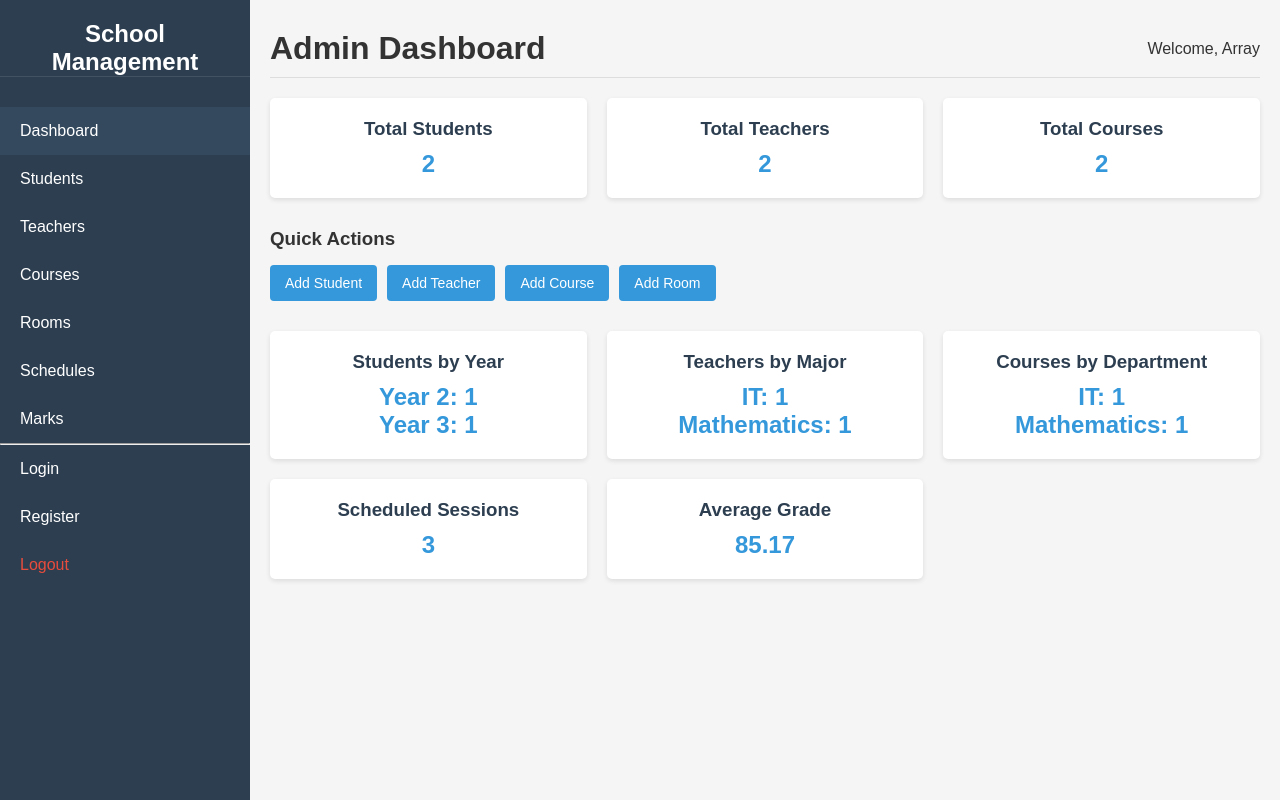
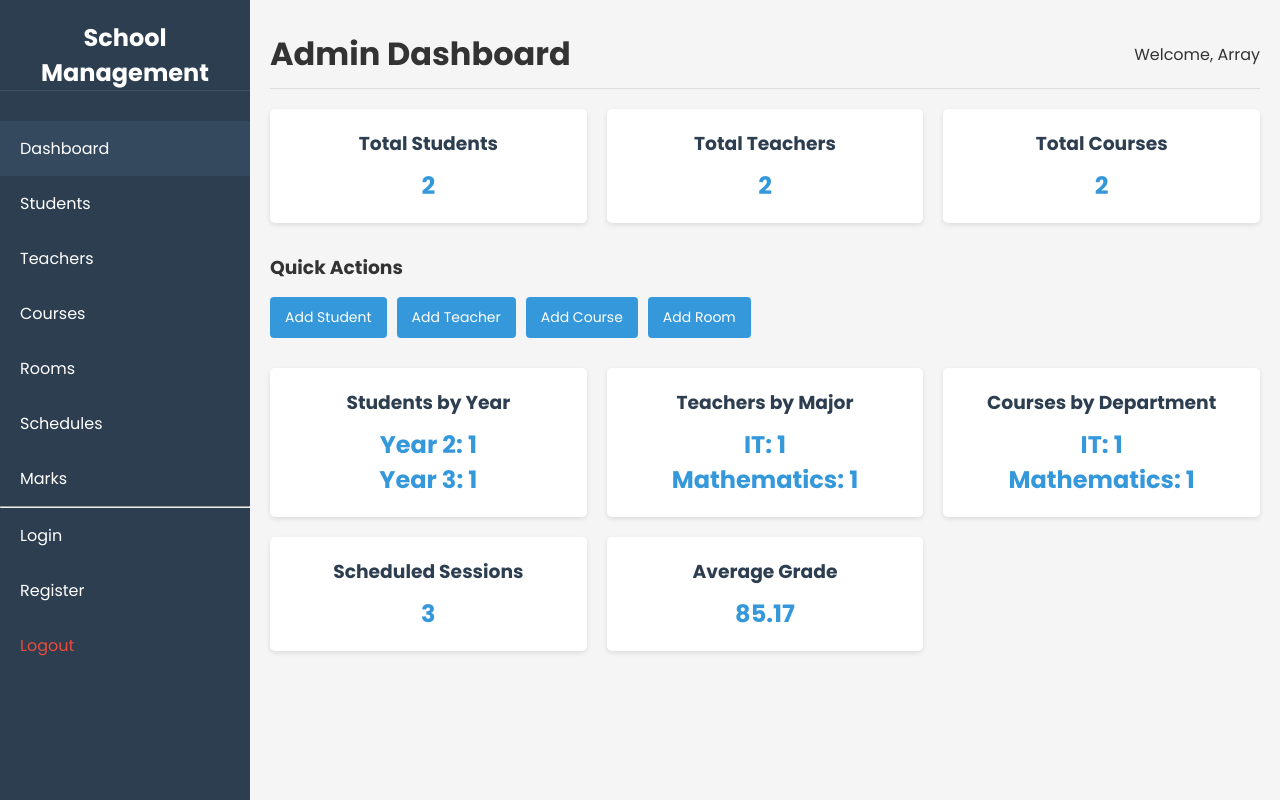
Before and after one commit to BitaniaGezahegn/School-Management, a PHP site: page / in a window 1280 px wide. Run offline with PHP 8.4, Linux system fonts and the light colour scheme; a user stored in the database is signed in; data comes from the database, SQL or seed files in the repository; both versions use the stored data as it was after the commit.

Commit message:
Final Refinements

```diff
--- a/css/auth_style.css
+++ b/css/auth_style.css
@@ -1,5 +1,7 @@
+@import url('https://fonts.googleapis.com/css2?family=Poppins:ital,wght@0,100;0,200;0,300;0,400;0,500;0,600;0,700;0,800;0,900;1,100;1,200;1,300;1,400;1,500;1,600;1,700;1,800;1,900&display=swap');
+
 body {
-    font-family: Arial, sans-serif;
+    font-family: 'Poppins', Arial, sans-serif;
     background-color: #f4f4f4;
     display: flex;
     justify-content: center;
--- a/css/login.css
+++ b/css/login.css
@@ -1,5 +1,7 @@
+@import url('https://fonts.googleapis.com/css2?family=Poppins:ital,wght@0,100;0,200;0,300;0,400;0,500;0,600;0,700;0,800;0,900;1,100;1,200;1,300;1,400;1,500;1,600;1,700;1,800;1,900&display=swap');
+
 body {
-    font-family: Arial, sans-serif;
+    font-family: 'Poppins', Arial, sans-serif;
     background-color: #f5f5f5;
     display: flex;
     justify-content: center;
--- a/css/sidebar.css
+++ b/css/sidebar.css
@@ -3,6 +3,7 @@
     background: #2c3e50;
     height: 100vh;
     position: fixed;
+    overflow-y: auto !important;
 }
 .sidebar h2 {
     color: white;
@@ -13,7 +14,7 @@
 }
 .sidebar a {
     color: white;
-    padding: 15px 20px;
+    padding: 12px 20px !important;
     text-decoration: none;
     display: block;
 }
--- a/css/students.css
+++ b/css/students.css
@@ -1,5 +1,8 @@
+@import url('https://fonts.googleapis.com/css2?family=Poppins:ital,wght@0,100;0,200;0,300;0,400;0,500;0,600;0,700;0,800;0,900;1,100;1,200;1,300;1,400;1,500;1,600;1,700;1,800;1,900&display=swap');
+*{
+    font-family: 'Poppins', Arial, sans-serif;
+}
 body {
-    font-family: Arial, sans-serif;
     margin: 0;
     padding: 0;
     background-color: #f5f5f5;
--- a/css/style.css
+++ b/css/style.css
@@ -1,8 +1,10 @@
+@import url('https://fonts.googleapis.com/css2?family=Poppins:ital,wght@0,100;0,200;0,300;0,400;0,500;0,600;0,700;0,800;0,900;1,100;1,200;1,300;1,400;1,500;1,600;1,700;1,800;1,900&display=swap');
+
 * {
     margin: 0;
     padding: 0;
     box-sizing: border-box;
-    font-family: Arial, sans-serif;
+    font-family: 'Poppins', Arial, sans-serif;
 }
 body {
     background-color: #f5f5f5;
@@ -31,7 +33,7 @@ body {
 /* Style for the new analytics container */
 .analytics-container {
     display: grid;
-    grid-template-columns: repeat(auto-fit, minmax(250px, 1fr)); /* Responsive grid */
+    grid-template-columns: repeat(auto-fit, minmax(250px, 1fr));
     gap: 20px;
 }
 .card {
--- a/grades.php
+++ b/grades.php
@@ -273,7 +273,6 @@ $gpa = $total_credits > 0 ? $total_points / $total_credits : 0;
                 <?php if (!empty($grades)): ?>
                 <div class="gpa-display">
                     Cumulative GPA: <span class="gpa-value"><?php echo number_format($gpa, 2); ?></span>
-                    (on a 4.0 scale)
                 </div>
                 <?php endif; ?>
             </div>
```
Also changed, not shown: database_schema.sql (+6 -7 lines).
